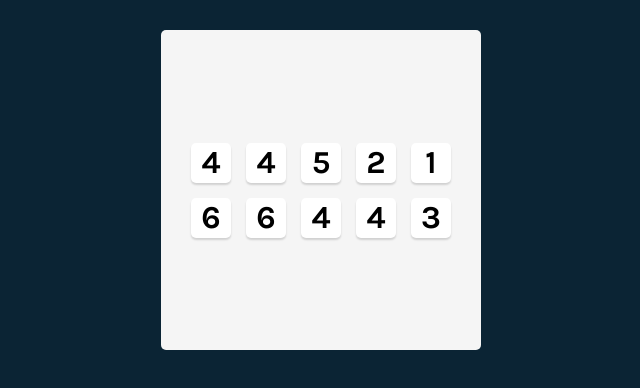
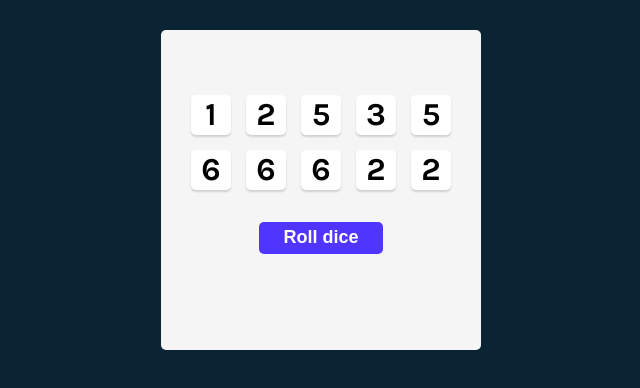
Before and after one commit to kassfir/scrimba-react-tutorials, a React (Vite) app: page / in a window 1280 px wide. Shown: the top 388 px of the page, without its empty margins (319-959 px from the left). Built offline with nearby package versions, Linux system fonts and the light colour scheme.

Commit message:
Implemented dice reroll

```diff
--- a/src/App.jsx
+++ b/src/App.jsx
@@ -2,39 +2,59 @@ import React from "react"
 import { Die } from "./components/Die";
 
 /**
- * Challenge:
+ * Challenge: Create a `Roll Dice` button that will re-roll
+ * all 10 dice
  *
- * - Create a Die component that takes a `value` prop
- * - Render 10 instances of the Die component (manually)
- *      - Provide a number between 1-6 for the value on each
- *        for now
- * - Style the <main> and <Die> components
- *   to look like they do in the slide
- *      - Hints: Create a container to hold the 10 instances
- *        of the Die component, and use CSS Grid to lay them
- *        out evenly in 2 rows of 5 columns
- *      - Use flexbox on main to center the dice container
- *        in the center of the page
+ * Clicking the button should generate a new array of numbers
+ * and set the `dice` state to that new array (thus re-rendering
+ * the array to the page)
  */
 
 
+
 function App() {
-  const dice = () => {
-    const dice = [];
+  const [ diceValues, setDiceValues ] = React.useState(() => {
+    const tempDice = [];
+
     for (let i = 0; i < 10; i++){
-      dice.push(<Die number={Math.floor((Math.random()*6) + 1)} key={i}></Die>)
+      tempDice.push(Math.floor((Math.random()*6) + 1));
     }
 
-    return dice;
+    return tempDice;
+  });
+
+
+  const dice = () => {
+    const newDice = []
+
+    diceValues.forEach(
+      (dieValue, index) => {
+        console.log(dieValue, index);
+        newDice.push(<Die number={dieValue} key={index} />);
+      }
+    )
+    console.log(newDice);
+    return newDice;
   }
 
-  const [first, setfirst] = React.useState(() => Math.random());
+  function rollDice (event) {
+    event.preventDefault();
+    console.log('rolled');
+    const tempDice = [];
+
+    for (let i = 0; i < 10; i++){
+      tempDice.push(Math.floor((Math.random()*6) + 1));
+    }
+    console.log(tempDice);
+    setDiceValues(tempDice);
+  }
 
   return (
     <main>
       <div className='dice-container'>
         {dice ()}
       </div>
+      <button className="reroll-button" onClick={rollDice}>Roll dice</button>
     </main>
   )
 }
--- a/src/components/Die.jsx
+++ b/src/components/Die.jsx
@@ -6,4 +6,4 @@ export function Die(props){
             </h2>
         </div>
     )
-  }
+}
--- a/src/index.css
+++ b/src/index.css
@@ -46,3 +46,16 @@ main {
 .die-num{
   font-size: 2rem;
 }
+
+.reroll-button {
+  border-radius: 5px;
+  background-color: #5035FF;
+  border: none;
+  margin: 2rem;
+  width: 50%;
+  height: 2rem;
+  color: white;
+  font-weight: 700;
+  font-size: large;
+  cursor: pointer;
+}
```
